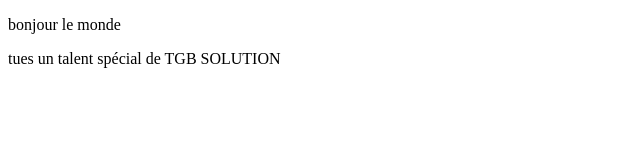
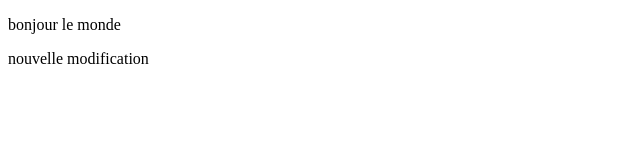
Before and after one commit to celestinnya1-afk/Projet-talent, a plain HTML site: page index.html in a window 1280 px wide. Shown: the whole page, without its empty margins (0-640 px from the left). Drawn offline with Linux system fonts and the light colour scheme.

Commit message:
Revert "fix:index"
This reverts commit 4475bc93c06fb8a94e235b39de5ca2b5b2f523d0.

```diff
--- a/index.html
+++ b/index.html
@@ -7,6 +7,6 @@
 </head>
 <body>
     <p> bonjour le monde</p>
-    <p> tues un talent spécial de TGB SOLUTION</p>
+    <p>nouvelle modification </p>
 </body>
 </html>
```
Also changed, not shown: 1 other file.
